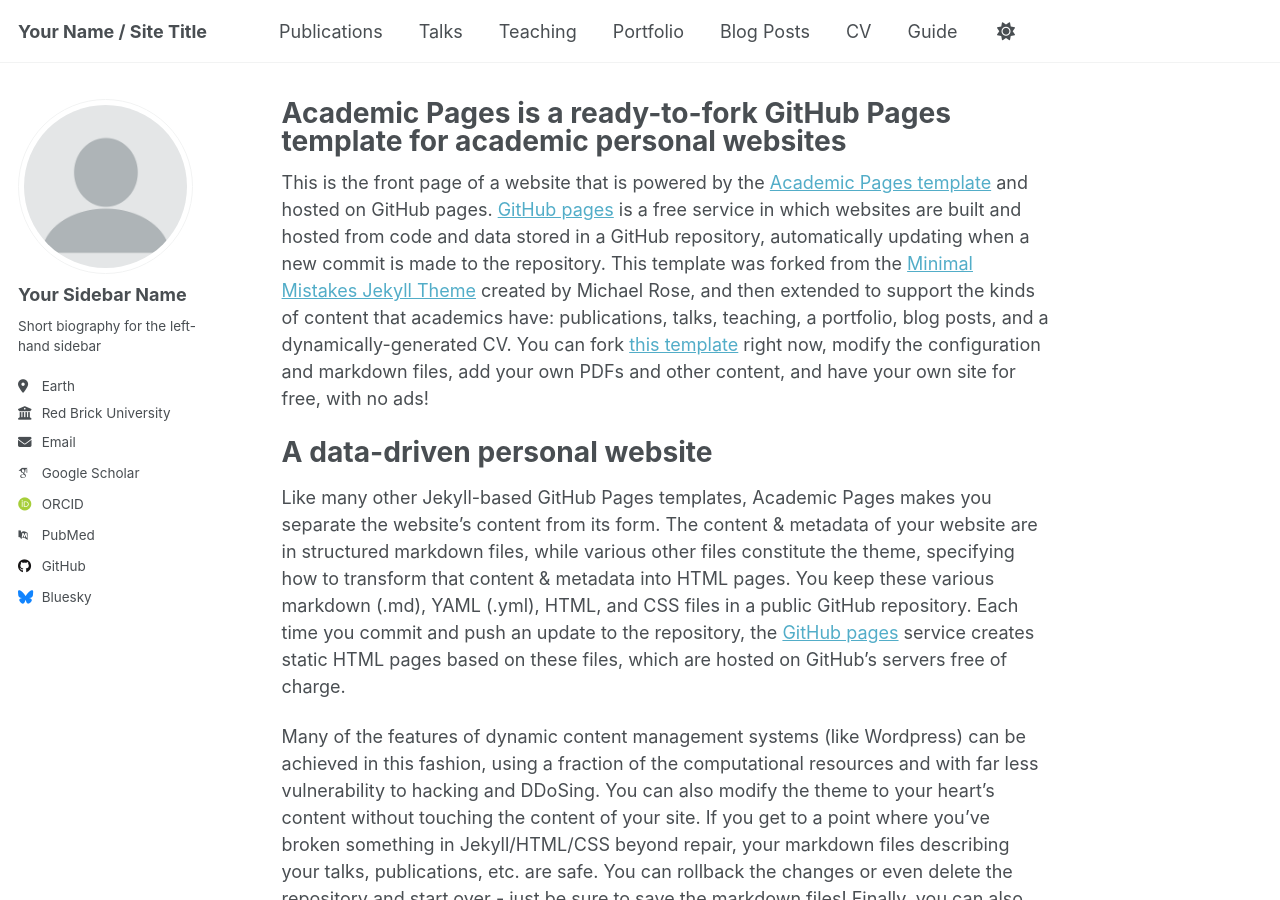
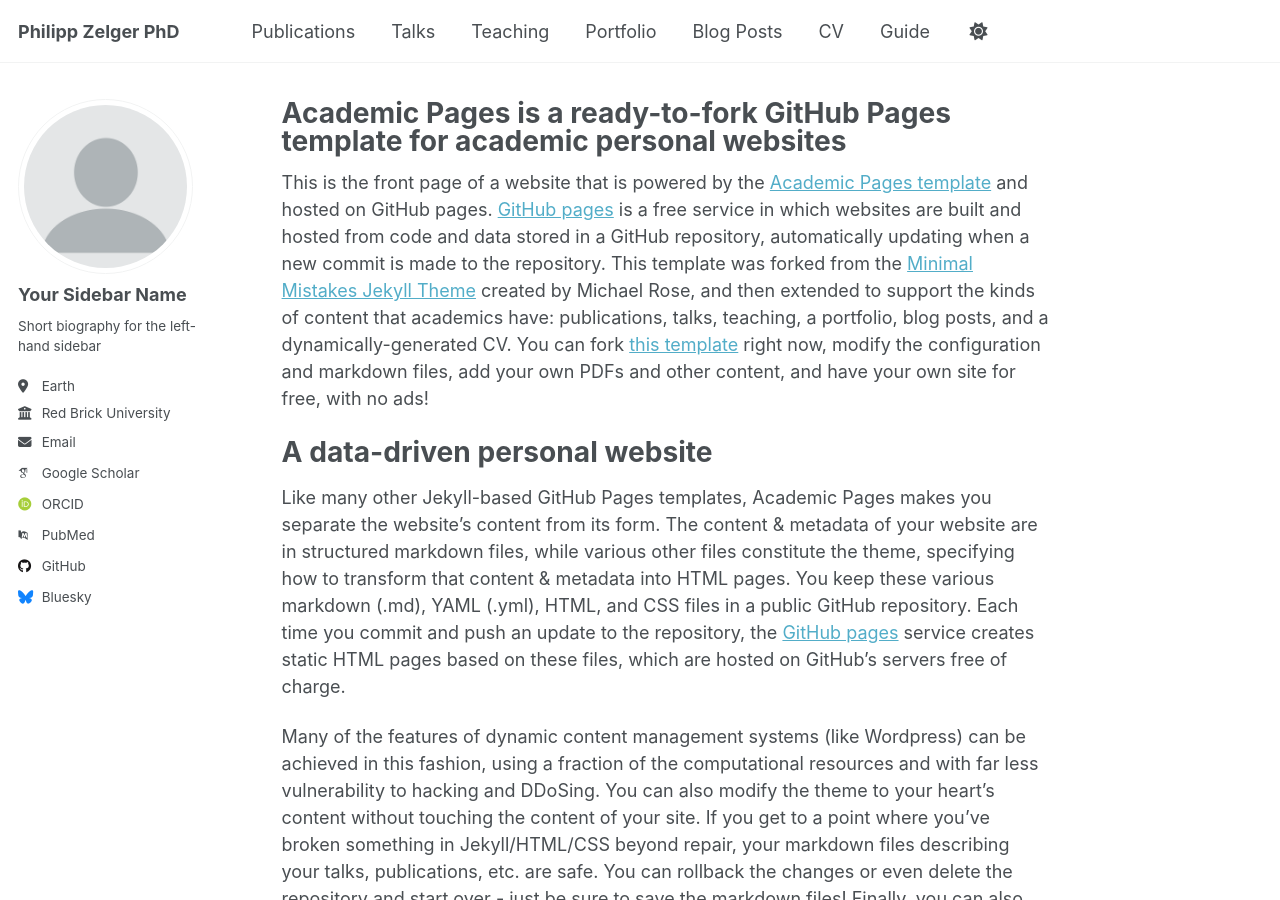
Before and after one commit to Stanissse/AboutMe, a Jekyll site: the page built from _pages/about.md, in a window 1280 px wide and 900 px high. Built offline with Jekyll 4.4.1, drawn with Linux system fonts in a browser that asks for light colours; some web fonts are replaced.

Commit message:
Update _config.yml

```diff
--- a/_config.yml
+++ b/_config.yml
@@ -9,7 +9,7 @@
 # Basic Site Settings
 locale                   : "en-US"
 site_theme               : "default"
-title                    : "Your Name / Site Title"
+title                    : "Philipp Zelger PhD"
 title_separator          : "-"
 name                     : &name "Your Name"
 description              : &description "personal description"
```
